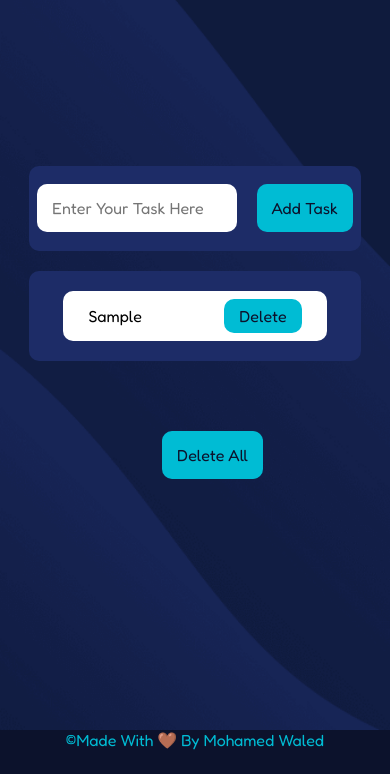
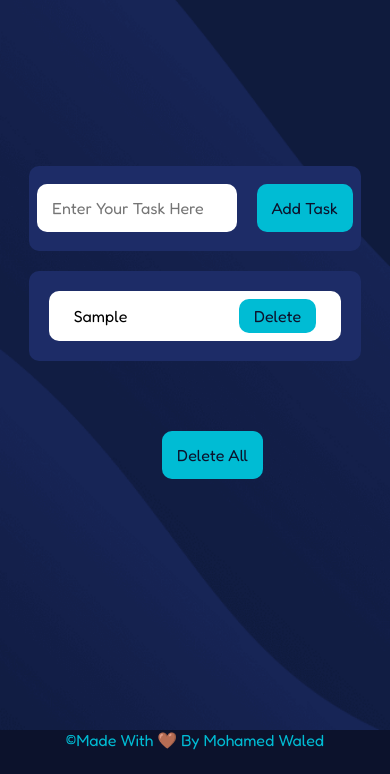
Before and after one commit to Mohamed-Waled/To-Do-App, a plain HTML site: page index.html in a window 390 px wide. Both pictures are taken after typing "Sample" into the empty fields and a click on the input "Add Task". Shown: the part 70-844 px from the top of the page. Drawn offline with Linux system fonts and the light colour scheme.

Commit message:
Edited Some CSS Roles

```diff
--- a/CSS/style.css
+++ b/CSS/style.css
@@ -8,7 +8,7 @@
 
 body {
   background-color: hsl(229, 57%, 11%);
-  background-image: url(../Images/bg-desktop.png);
+  background-image: url(../images/bg-desktop.png);
   background-repeat: no-repeat;
   background-size: 100% 420px;
   background-position: 0% 101%;
@@ -18,7 +18,7 @@ body {
 .container {
   width: 100%;
   height: 93vh;
-  background-image: url(../Images/bg-header-desktop.png);
+  background-image: url(../images/bg-header-desktop.png);
   background-repeat: no-repeat;
   background-size: 100% 420px;
   padding: 20px;
@@ -99,14 +99,13 @@ form {
 
 .tasks {
   width: 40%;
+  max-height: 450px;
   background-color: hsl(228, 56%, 26%);
   border-radius: 10px;
   margin: 20px auto;
   padding: 20px;
-  display: flex;
-  flex-direction: column;
-  align-items: center;
-  justify-content: center;
+  overflow-y: scroll;
+  position: relative;
 }
 
 .tasks .empty {
@@ -119,7 +118,7 @@ form {
 }
 
 .tasks .task {
-  width: 90%;
+  width: 100%;
   height: 35px;
   border-radius: 10px;
   background-color: white;
@@ -129,6 +128,7 @@ form {
   padding: 25px;
   cursor: pointer;
   transition: 0.5s;
+  position: relative;
 }
 
 .tasks .task:not(:last-child) {
@@ -186,12 +186,12 @@ form {
 
 @media (max-width: 1025px) {
   body {
-    background-image: url(../Images/bg-desktop.png);
+    background-image: url(../images/bg-desktop.png);
     background-position: 0% 101%;
   }
 
   .container {
-    background-image: url(../Images/bg-header-desktop.png);
+    background-image: url(../images/bg-header-desktop.png);
   }
 
   .body {
@@ -225,12 +225,12 @@ form {
 
 @media (max-width: 769px) {
   body {
-    background-image: url(../Images/bg-desktop.png);
+    background-image: url(../images/bg-desktop.png);
     background-position: 0% 101%;
   }
 
   .container {
-    background-image: url(../Images/bg-header-desktop.png);
+    background-image: url(../images/bg-header-desktop.png);
   }
 
   .body {
@@ -264,7 +264,7 @@ form {
 
 @media (max-width: 426px) {
   body {
-    background-image: url(../Images/bg-mobile.png);
+    background-image: url(../images/bg-mobile.png);
     background-size: 425px 800px;
     background-position: unset;
   }
--- a/index.html
+++ b/index.html
@@ -20,7 +20,7 @@
 
   <body>
     <nav class="navBar">
-      <a href="https://mohamed-waled.github.io/To-Do-App/"><h1>To-Do App</h1></a>
+      <a href=""><h1>To-Do App</h1></a>
     </nav>
     <main class="container">
       <div class="body">
```
Also changed, not shown: 1 other file.
